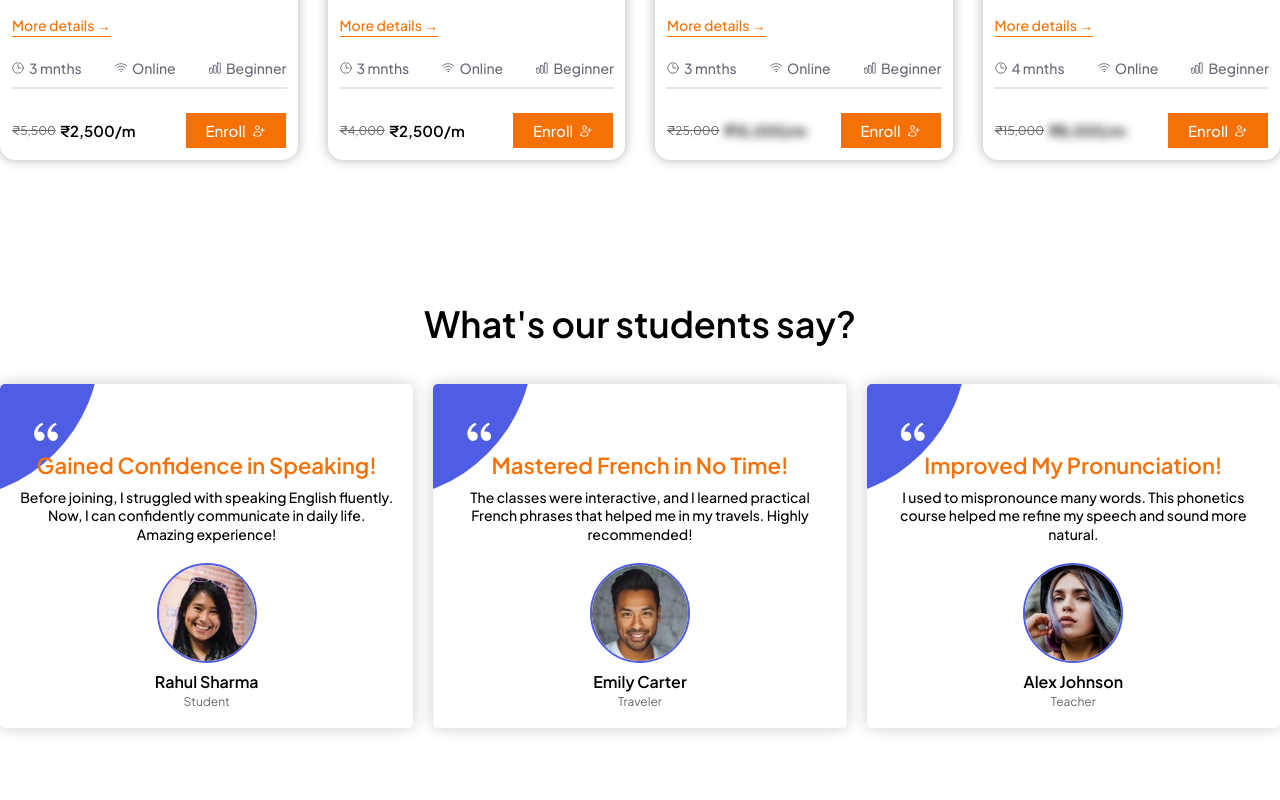
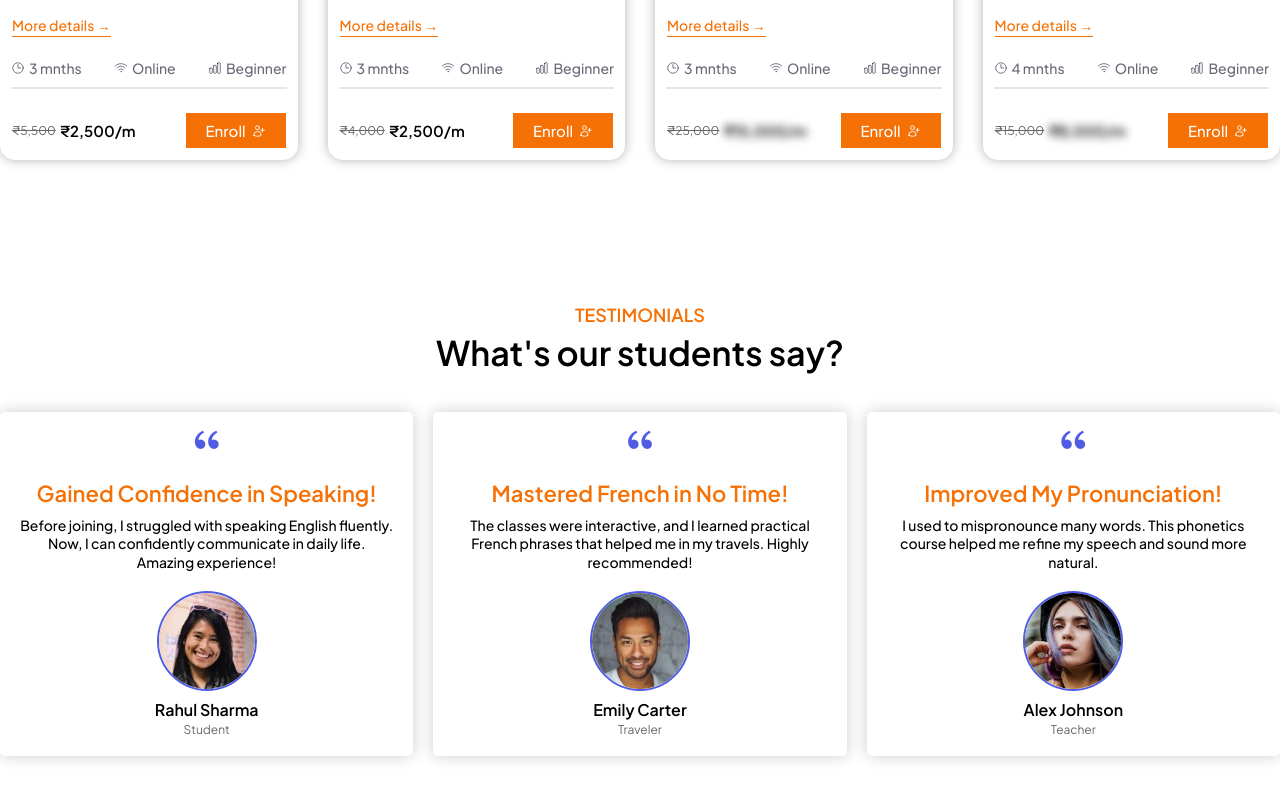
Before and after one commit to Kavinesh248/client-projects, a React (Vite) app in the folder verbalvista/: page / in a window 1280 px wide. Shown: the part 2289-3089 px from the top of the page. Built offline with nearby package versions, Linux system fonts and the light colour scheme; a web font is replaced by a local one.

Commit message:
testimonials

```diff
--- a/verbalvista/src/features/Testimonials/Testimonials.jsx
+++ b/verbalvista/src/features/Testimonials/Testimonials.jsx
@@ -43,7 +43,7 @@ const testimonials = [
 const Testimonials = () => {
   return (
     <section className={`${styles.sectionContainer} container`}>
-      {/* <h2>Testimonials</h2> */}
+      <h2>Testimonials</h2>
       <h1>What&apos;s our students say?</h1>
       <div className={styles.sectionGrid}>
         {testimonials.map((testimonial) => (
--- a/verbalvista/src/features/Testimonials/Testimonials.module.css
+++ b/verbalvista/src/features/Testimonials/Testimonials.module.css
@@ -1,11 +1,3 @@
-:root {
-  --primary-color: #149e9e;
-  --secondary-color: #e8e8e8;
-  --text-dark: #0f172a;
-  --text-light: #94a3b8;
-  --white: #ffffff;
-}
-
 .sectionContainer {
   padding-block: 6.8rem;
   text-align: center;
@@ -13,7 +5,7 @@
 }
 
 .sectionContainer h2 {
-  font-size: 2rem;
+  font-size: 1.8rem;
   text-transform: uppercase;
   font-weight: 600;
   color: var(--clr--orange-primary);
@@ -22,21 +14,9 @@
 
 .sectionContainer h1 {
   margin-bottom: 4.2rem;
-  font-size: 3.6rem;
+  font-size: 3.4rem;
   font-weight: 600;
-  /* color: var(--clr--white-primary); */
 }
-
-/* .sectionContainer h1::after {
-  position: absolute;
-  content: "";
-  left: 50%;
-  bottom: 0;
-  transform: translateX(-50%);
-  height: 2px;
-  width: 5rem;
-  background-color: var(--clr--orange-primary);
-} */
 
 .sectionGrid {
   display: grid;
@@ -55,7 +35,7 @@
   transition: 0.3s;
 }
 
-.sectionCard::before {
+/* .sectionCard::before {
   position: absolute;
   content: "";
   top: -40px;
@@ -67,15 +47,16 @@
   background-color: var(--bg--main);
   z-index: -1;
   transition: 0.5s;
-}
+} */
 
 .sectionCard span {
   position: absolute;
-  top: 20px;
-  left: 20px;
+  top: 0;
+  left: 50%;
+  transform: translateX(-50%);
   padding: 1rem;
   font-size: 3.2rem;
-  color: var(--white);
+  color: var(--bg--main);
 }
 
 .sectionCard h4 {
@@ -117,19 +98,3 @@
   color: var(--clr--description-grey);
   transition: 0.3s;
 }
-
-/* .sectionCard:hover::before {
-  width: 400%;
-} */
-
-/* .sectionCard:hover :is(h4, h5) {
-  color: var(--white);
-}
-
-.sectionCard:hover :is(p, h6) {
-  color: var(--secondary-color);
-}
-
-.sectionCard:hover img {
-  border-color: var(--white);
-} */
```
